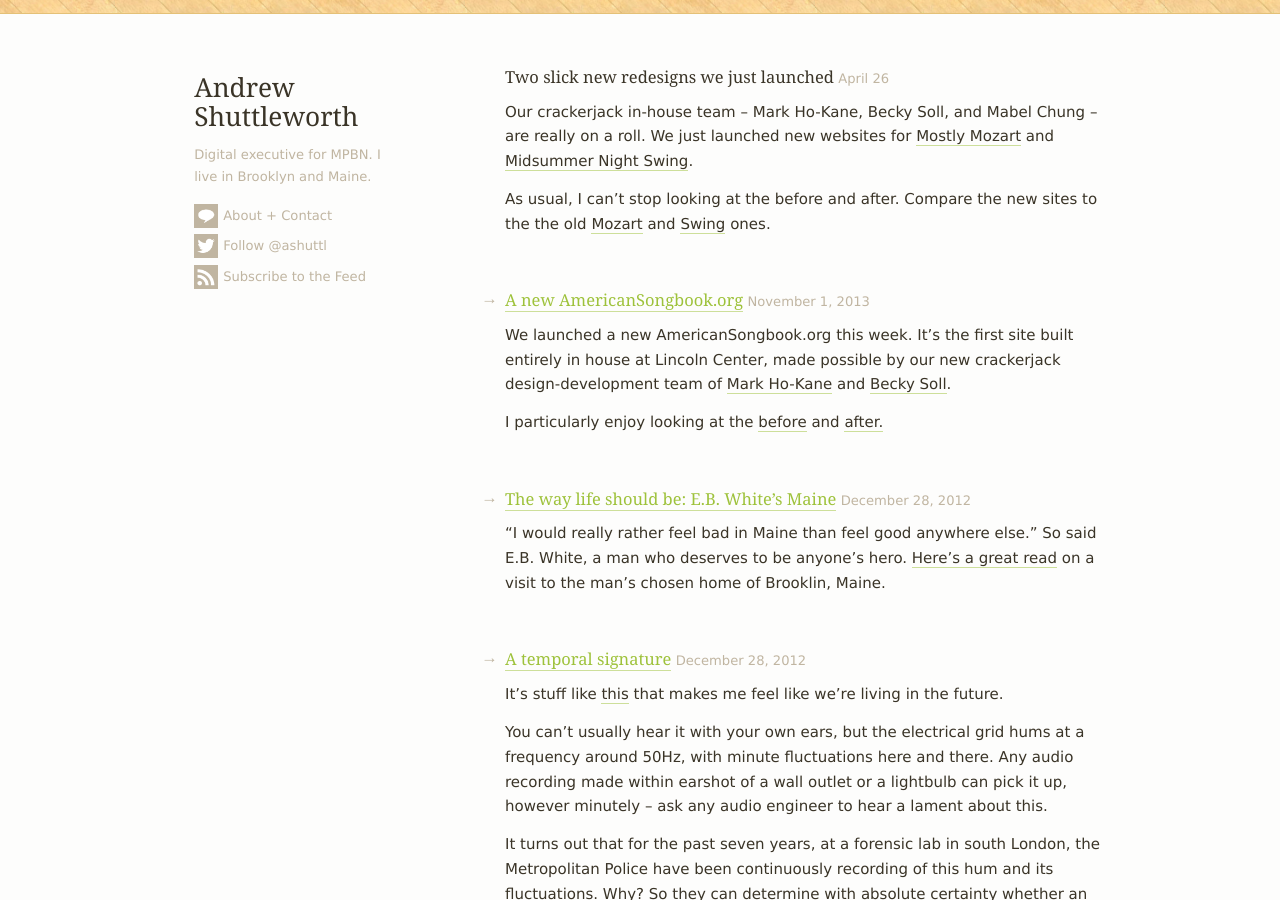
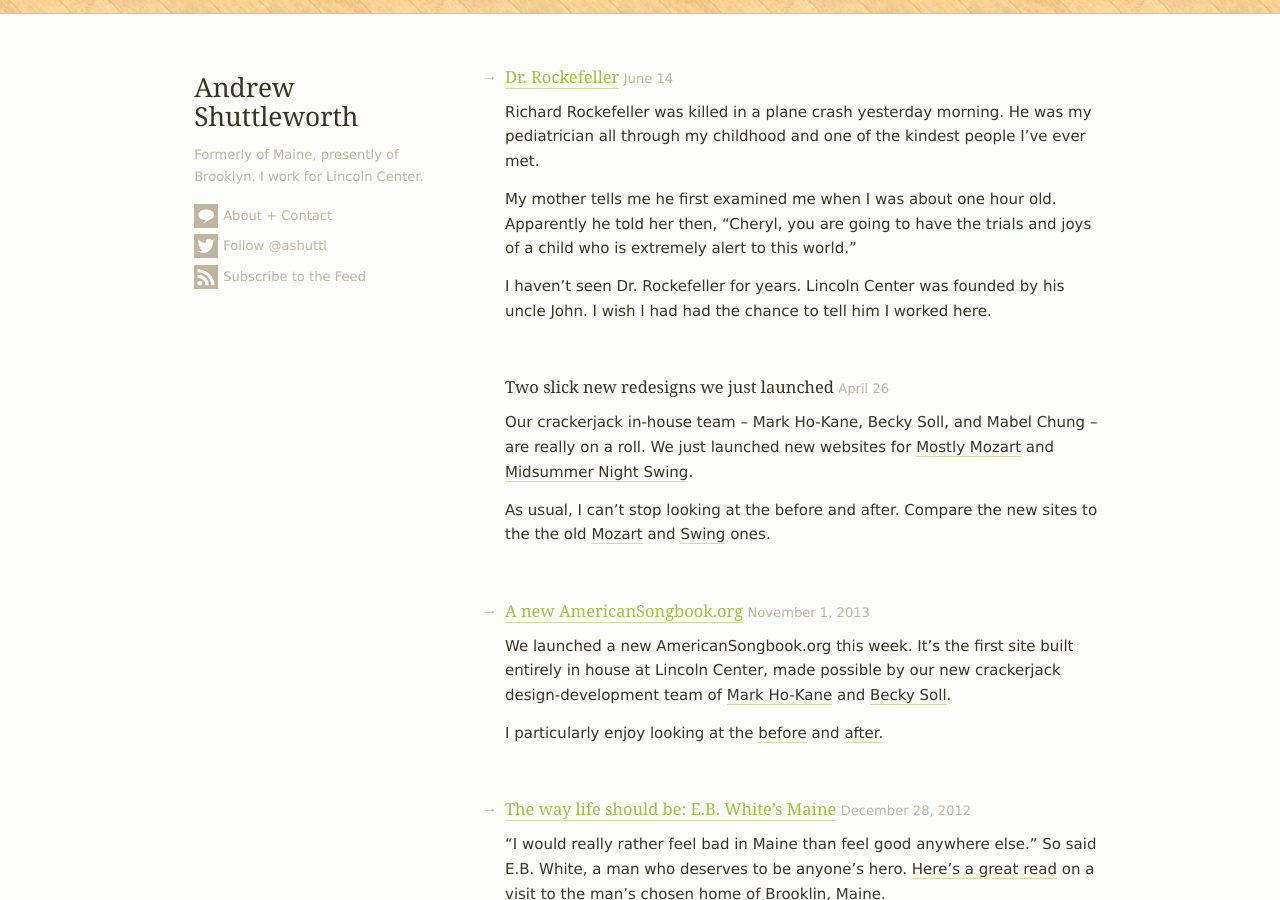
Before and after one commit to ashuttl/ashuttl.github.io, a Jekyll site: the page built from index.html, in a window 1280 px wide and 900 px high. Built offline with Jekyll 4.4.1, drawn with Linux system fonts in a browser that asks for light colours; some web fonts are replaced; comment, search, counter and statistics services are not loaded.

Commit message:
Adding Rockefeller post, updating template

```diff
--- a/_includes/header.html
+++ b/_includes/header.html
@@ -13,7 +13,7 @@
     </div>
 
     <div class="desc">
-      <p class="desc--text">Digital executive for MPBN. I live&nbsp;in&nbsp;Brooklyn and Maine.</p>
+      <p class="desc--text">Formerly of Maine, presently of Brooklyn. I&nbsp;work for <a href="http://lc.lincolncenter.org/">Lincoln&nbsp;Center</a>.</p>
     </div>
 
     <div class="social">
--- /dev/null
+++ b/_posts/2014-06-14-dr-rockefeller.md
@@ -0,0 +1,12 @@
+---
+layout: post
+published: true
+title: Dr. Rockefeller
+type: link
+link: http://www.nytimes.com/2014/06/14/nyregion/richard-rockefeller-killed-in-new-york-plane-crash.html
+---
+Richard Rockefeller was killed in a plane crash yesterday morning. He was my pediatrician all through my childhood and one of the kindest people I’ve ever met.
+
+My mother tells me he first examined me when I was about one hour old. Apparently he told her then, “Cheryl, you are going to have the trials and joys of a child who is extremely alert to this world.”
+
+I haven’t seen Dr. Rockefeller for years. Lincoln Center was founded by his uncle John. I wish I had had the chance to tell him I worked here.
```
